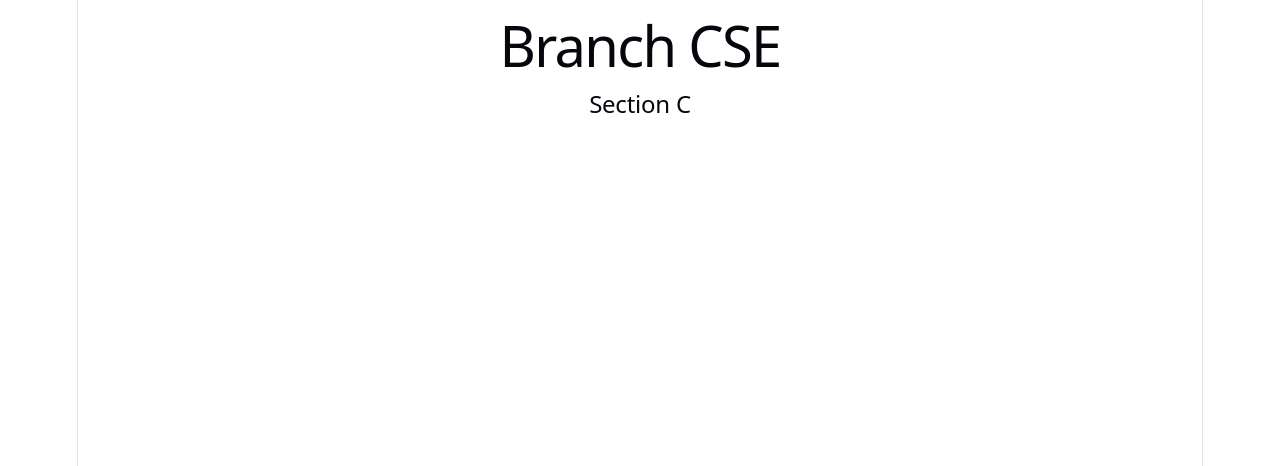
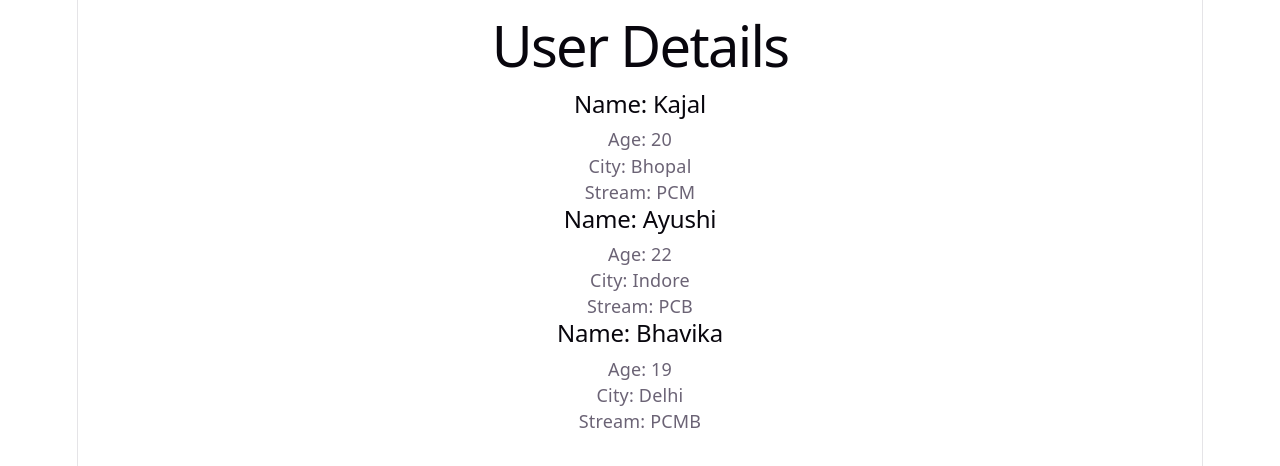
Before and after one commit to KajalKumari-2404/react-revision, a React (Vite) app in the folder react-revision/: page / in a window 1280 px wide. Shown: the top 466 px of the page. Built offline with nearby package versions, Linux system fonts and the light colour scheme.

Commit message:
next example

```diff
--- a/react-revision/src/App.jsx
+++ b/react-revision/src/App.jsx
@@ -62,16 +62,63 @@
 
 // export default App;
 
+// import User from "./User";
+
+// function App() {
+//   return (
+//     <>
+//     <User branch="CSE" section="C"/>
+//     </>
+//   )
+// }
+// export default App;
+
+//props example 2
+
+// import User from "./User";
+
+// function App() {
+//   return (
+//     <div>
+//       <h1>User Details</h1>
+
+//       <User
+//         name="Kajal"
+//         age={20}
+//         city="Bhopal"
+//       />
+
+//       <User
+//         name="Aayushi"
+//         age={22}
+//         city="Indore"
+//       />
+
+//       <User
+//         name="Disha"
+//         age={21}
+//         city="Delhi"
+//       />
+//     </div>
+//   );
+// }
+
+// export default App;
+
 import User from "./User";
 
 function App() {
   return (
     <>
-    <User branch="CSE" section="C"/>
+    <h1>User Details</h1>
+    <User name="Kajal" age={20} city="Bhopal" stream="PCM" />
+    <User name="Ayushi" age={22} city="Indore" stream="PCB" />
+    <User name="Bhavika" age={19} city="Delhi" stream="PCMB" />
     </>
   )
 }
-export default App;
+
+export default App
 
 
 
--- a/react-revision/src/User.jsx
+++ b/react-revision/src/User.jsx
@@ -12,11 +12,39 @@
 
 //another example of props
 
+// function User(props) {
+//   return (
+//     <>
+//       <h1>Branch {props.branch}</h1>
+//       <h2>Section {props.section}</h2>
+//     </>
+//   )
+// }
+
+// export default User
+
+
+//props example 2
+
+// function User(props) {
+//   return (
+//     <div>
+//       <h2>Name: {props.name}</h2>
+//       <p>Age: {props.age}</p>
+//       <p>City: {props.city}</p>
+//     </div>
+//   );
+// }
+
+// export default User;
+
 function User(props) {
   return (
     <>
-      <h1>Branch {props.branch}</h1>
-      <h2>Section {props.section}</h2>
+    <h2>Name: {props.name}</h2>
+    <p>Age: {props.age}</p>
+    <p>City: {props.city}</p>
+    <p>Stream: {props.stream}</p>
     </>
   )
 }
```
